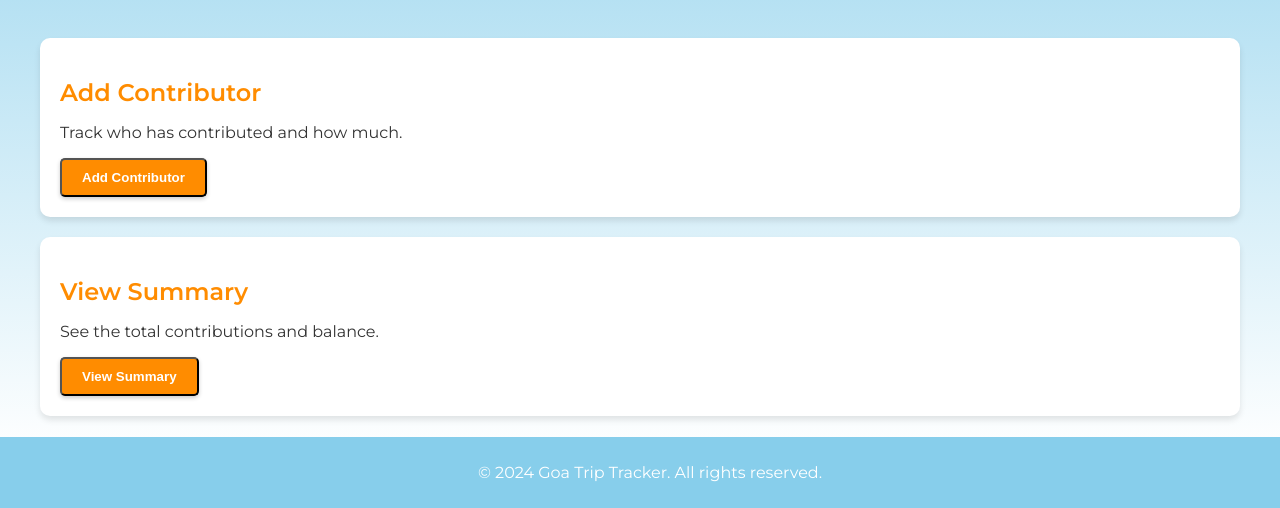
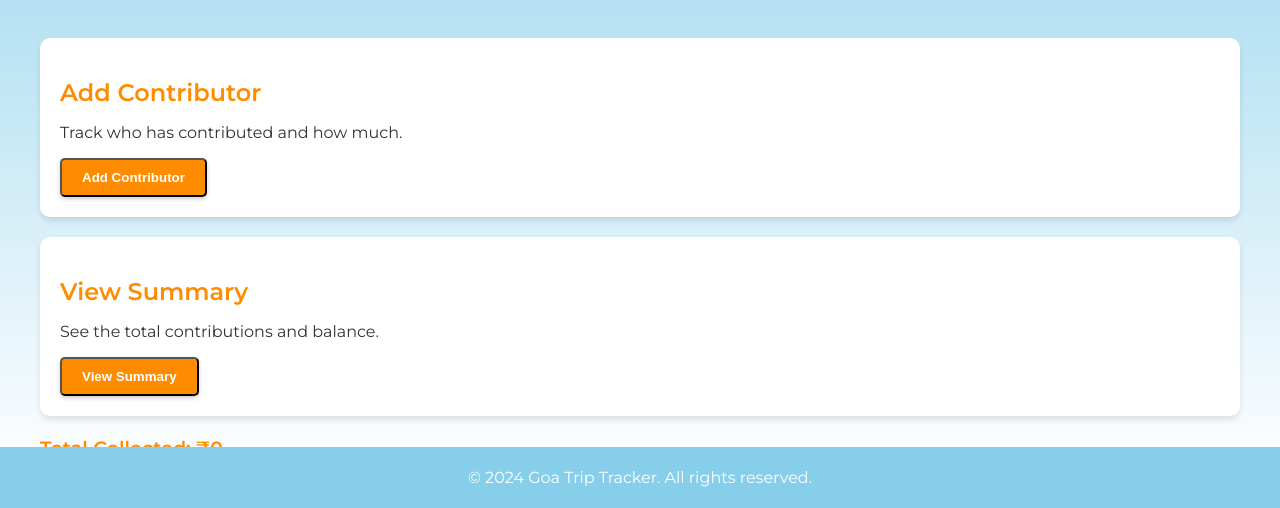
Before and after one commit to durgeshraut540/trip-money-tracker, a plain HTML site: page index.html in a window 1280 px wide. Shown: the part 292-800 px from the top of the page. Drawn offline with Linux system fonts and the light colour scheme; no server answers.

Commit message:
Update index.html

```diff
--- a/index.html
+++ b/index.html
@@ -78,12 +78,19 @@
 
         footer {
             text-align: center;
-            padding: 10px;
+            padding: 5px 0; /* Reduced footer height */
             background: #87CEEB;
             color: white;
             position: fixed;
             bottom: 0;
             width: 100%;
+        }
+
+        .total-amount {
+            font-size: 1.2rem;
+            font-weight: 600;
+            color: #FF8C00;
+            margin-top: 20px;
         }
 
         @media (max-width: 768px) {
@@ -123,6 +130,11 @@
             <p>See the total contributions and balance.</p>
             <button class="btn btn-summary">View Summary</button>
         </div>
+
+        <!-- Total amount collected -->
+        <div class="total-amount">
+            <span>Total Collected: ₹<span id="total-amount">0</span></span>
+        </div>
     </div>
 
     <footer>
```
